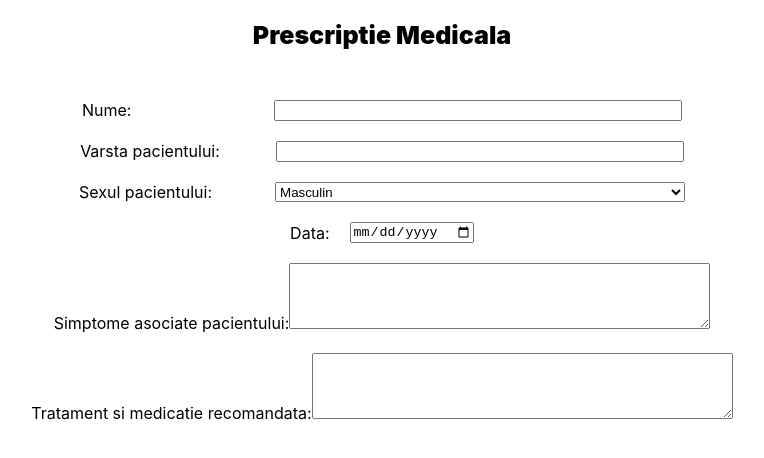
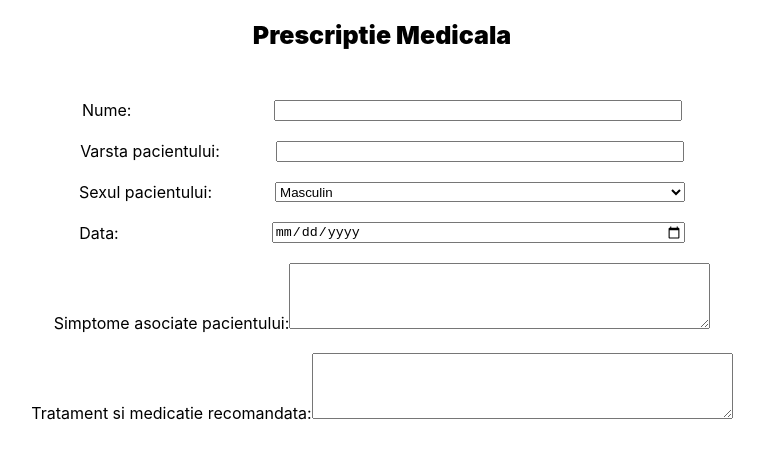
Before and after one commit to florescuv/Medical-office-management---prescription, a React (Create React App) app: page / in a window 1280 px wide. Shown: the top 458 px of the page, without its empty margins (258-1022 px from the left). Built offline with nearby package versions, Linux system fonts and the light colour scheme.

Commit message:
Stilizare câmp dată

```diff
--- a/src/components/prescription.jsx
+++ b/src/components/prescription.jsx
@@ -18,8 +18,8 @@ const Prescription = ()=>{
                     <option value="feminin">Feminin</option>
                 </select>
             </div>
-            <div style={{display: "flex", flexDirection:"row", alignItems: "center", marginTop: "20px"}}>
-                <div style={{marginRight: "20px"}}>Data:</div><input type="date" id="data"/>
+            <div style={{display: "flex", flexDirection:"row", justifyContent: "space-between", alignItems: "center", marginTop: "20px"}}>
+                <div style={{marginRight: "153px"}}>Data:</div><input style={{width: "408px"}} type="date" id="data"/>
             </div>
             <div style={{display: "flex", flexDirection:"row", alignItems: "center", marginTop: "20px"}}>
                 <div>Simptome asociate pacientului:
```
